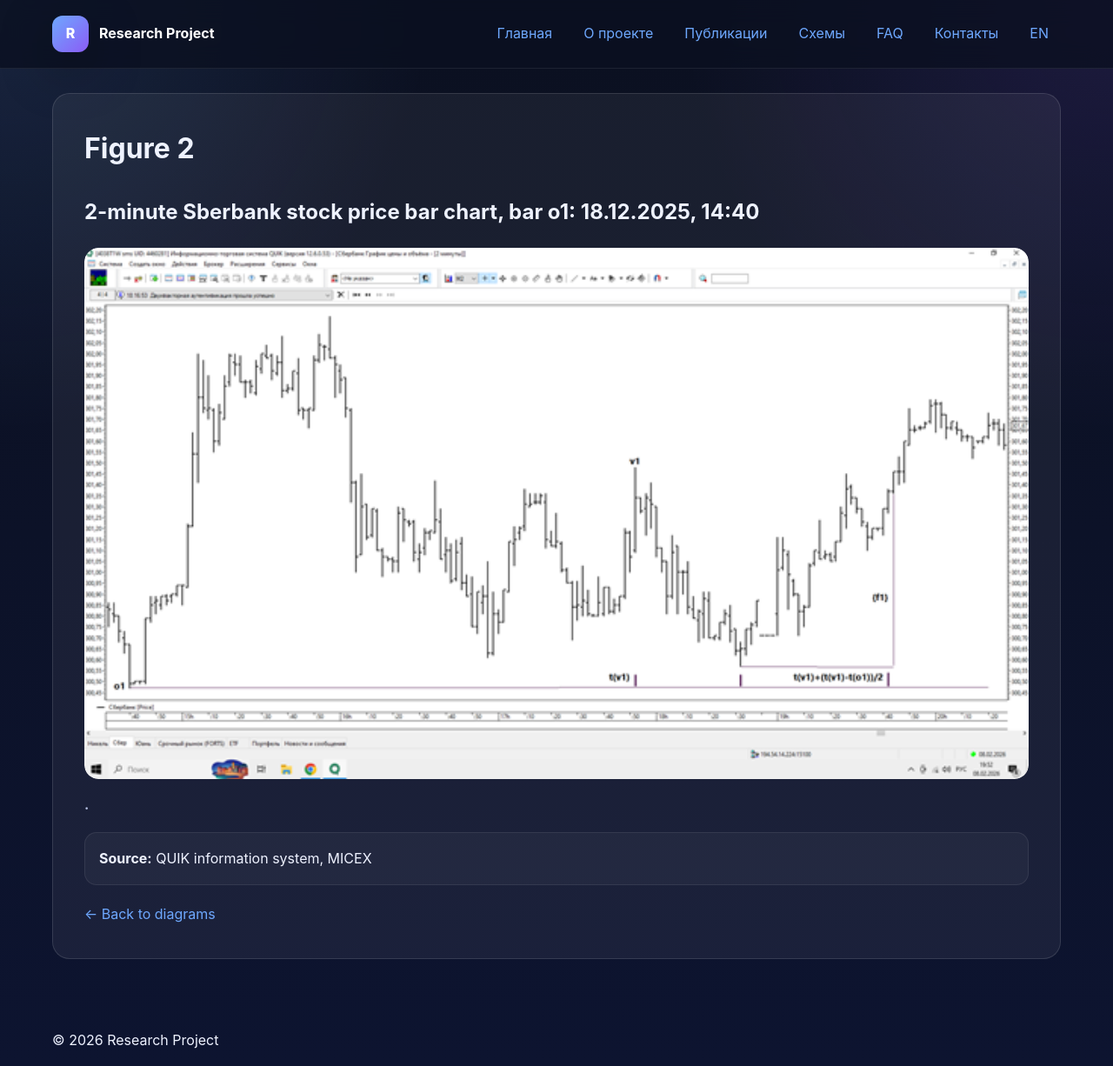
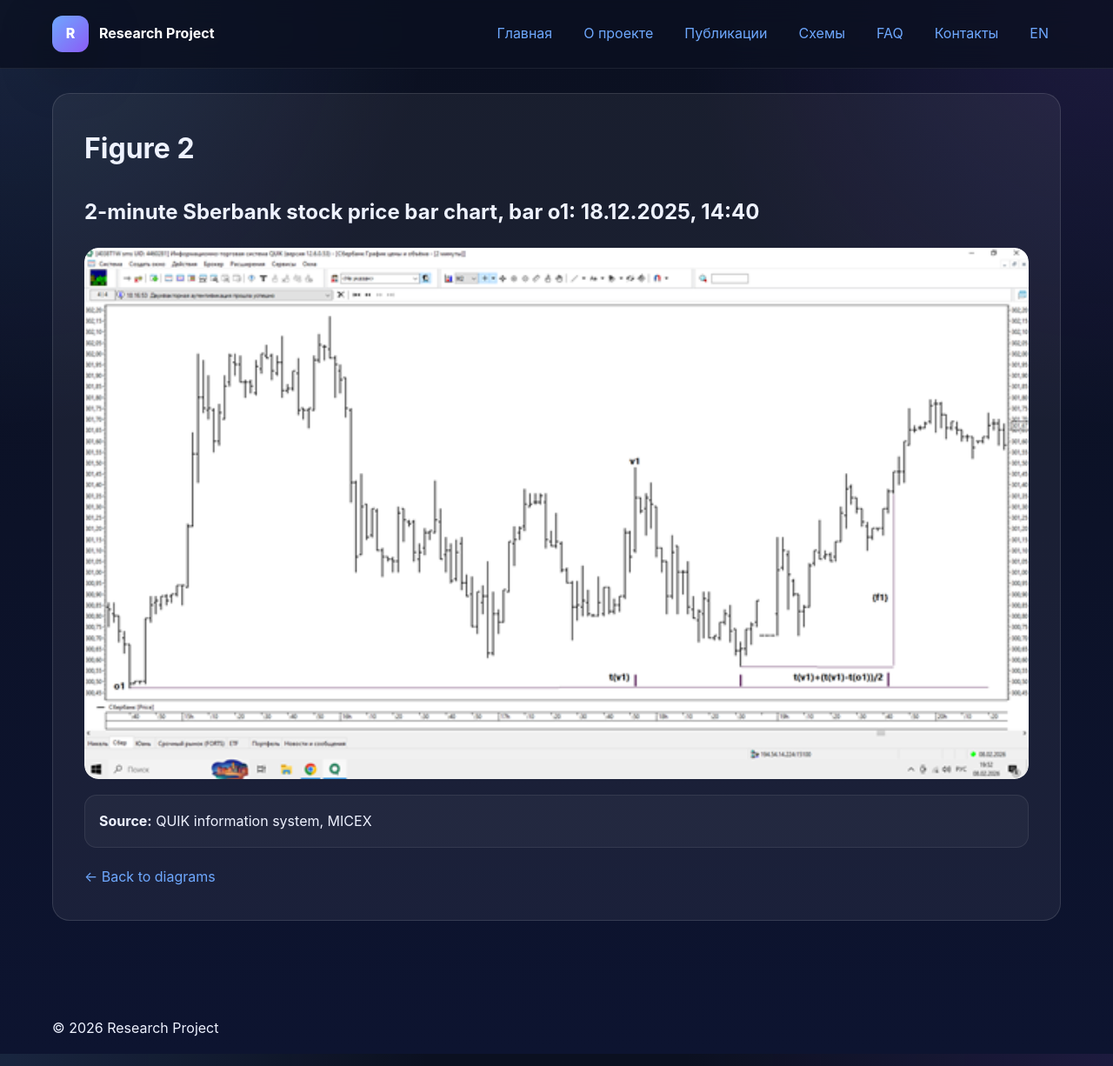
Before and after one commit to naoumov-ilia/naoumov-ilia.github.io, a Jekyll site: the page built from ru/diagrams/graph-2.md, in a window 1280 px wide and 1226 px high. Shown: the whole window at 87% size. Built offline with Jekyll 4.4.1, drawn with Linux system fonts in a browser that asks for light colours.

Commit message:
Update graph-2.md

```diff
--- a/ru/diagrams/graph-2.md
+++ b/ru/diagrams/graph-2.md
@@ -13,7 +13,7 @@ permalink: /ru/diagrams/graph-2/
   data-title="Figure 2"><img class="single-diagram-image" src="{{ '/assets/images/graph-2.png' | relative_url }}" alt="Wave Motion"></a>
 
 <p class="single-diagram-caption">
-  <strong>.</strong>
+  <strong></strong>
 </p>
 
 <div class="single-diagram-source">
```
